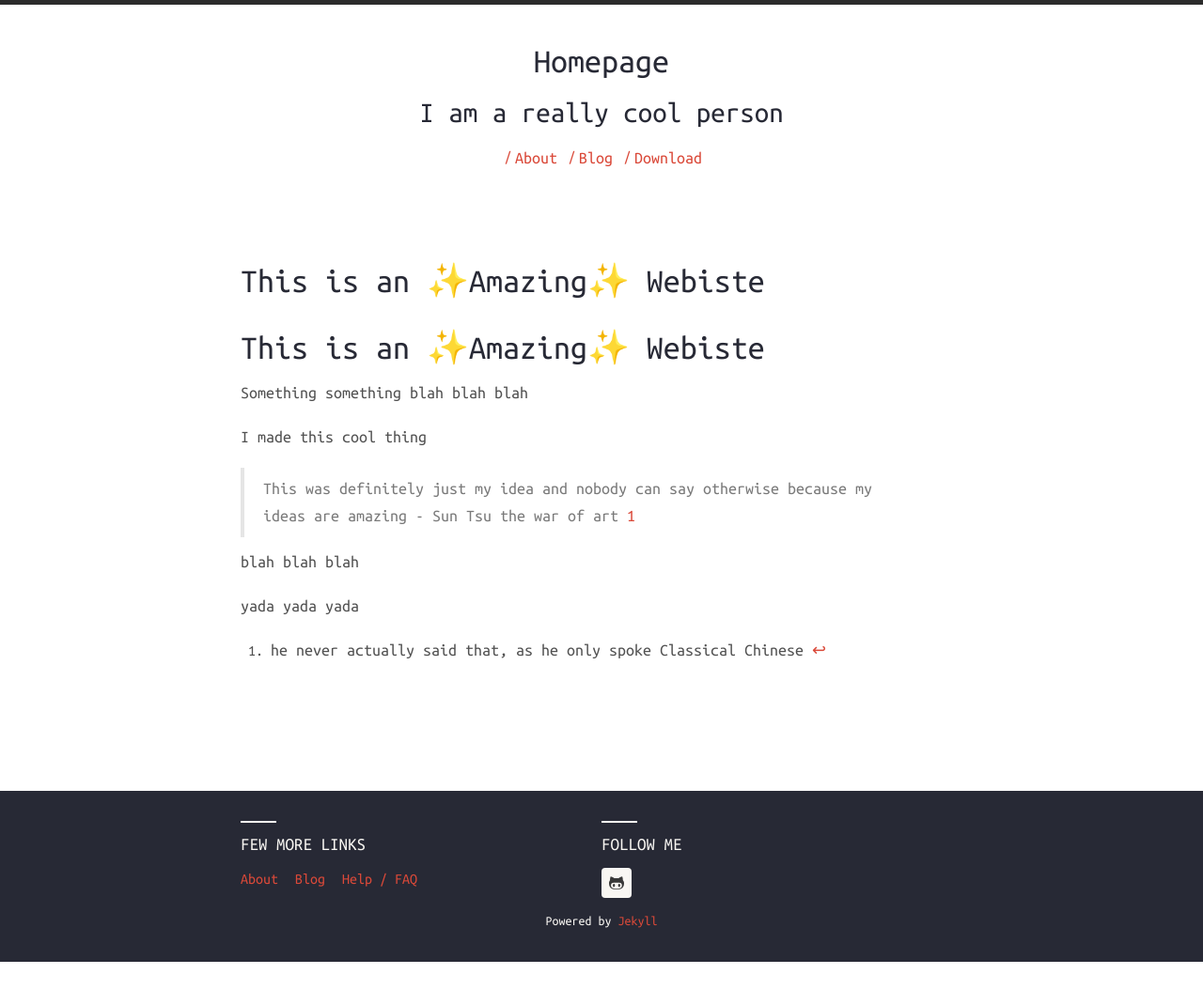
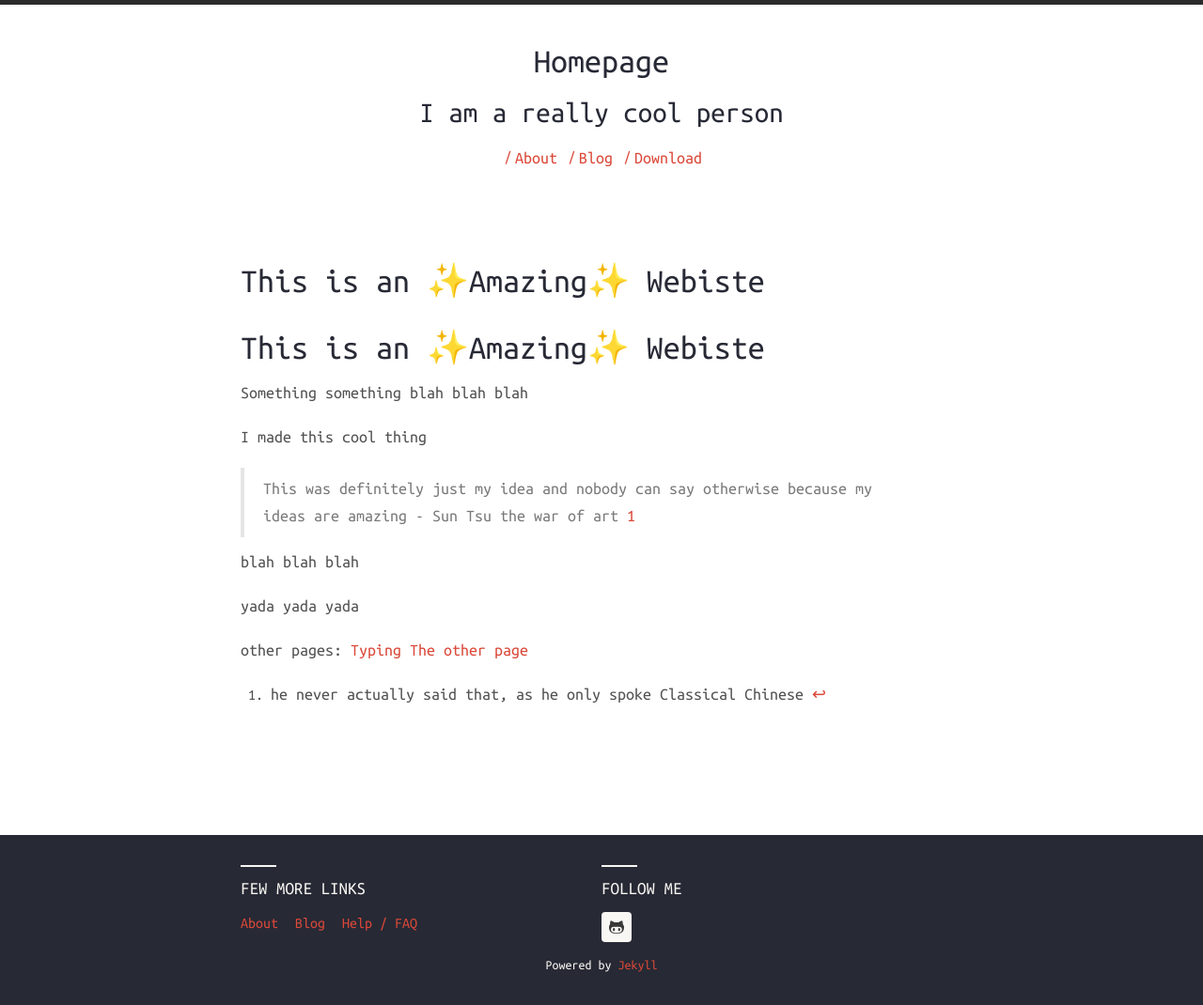
Before and after one commit to RNB-9/RNB-9.github.io, a Jekyll site: the page built from index.md, in a window 1280 px wide. Shown: the whole page at 94% size. Built offline with Jekyll 4.4.1, drawn with Linux system fonts in a browser that asks for light colours; nearby versions of some CDN libraries; our own code applies the rules of GitHub Pages for plain Markdown files; before the commit the page ends 1024 px from its top, so only the background shows below that.

Commit message:
Update index.md

```diff
--- a/index.md
+++ b/index.md
@@ -13,6 +13,9 @@ blah blah blah
 
 yada yada yada
 
+other pages:
+[Typing](/Typing)
+[The other page](/Page-2)
 
 
 
```
